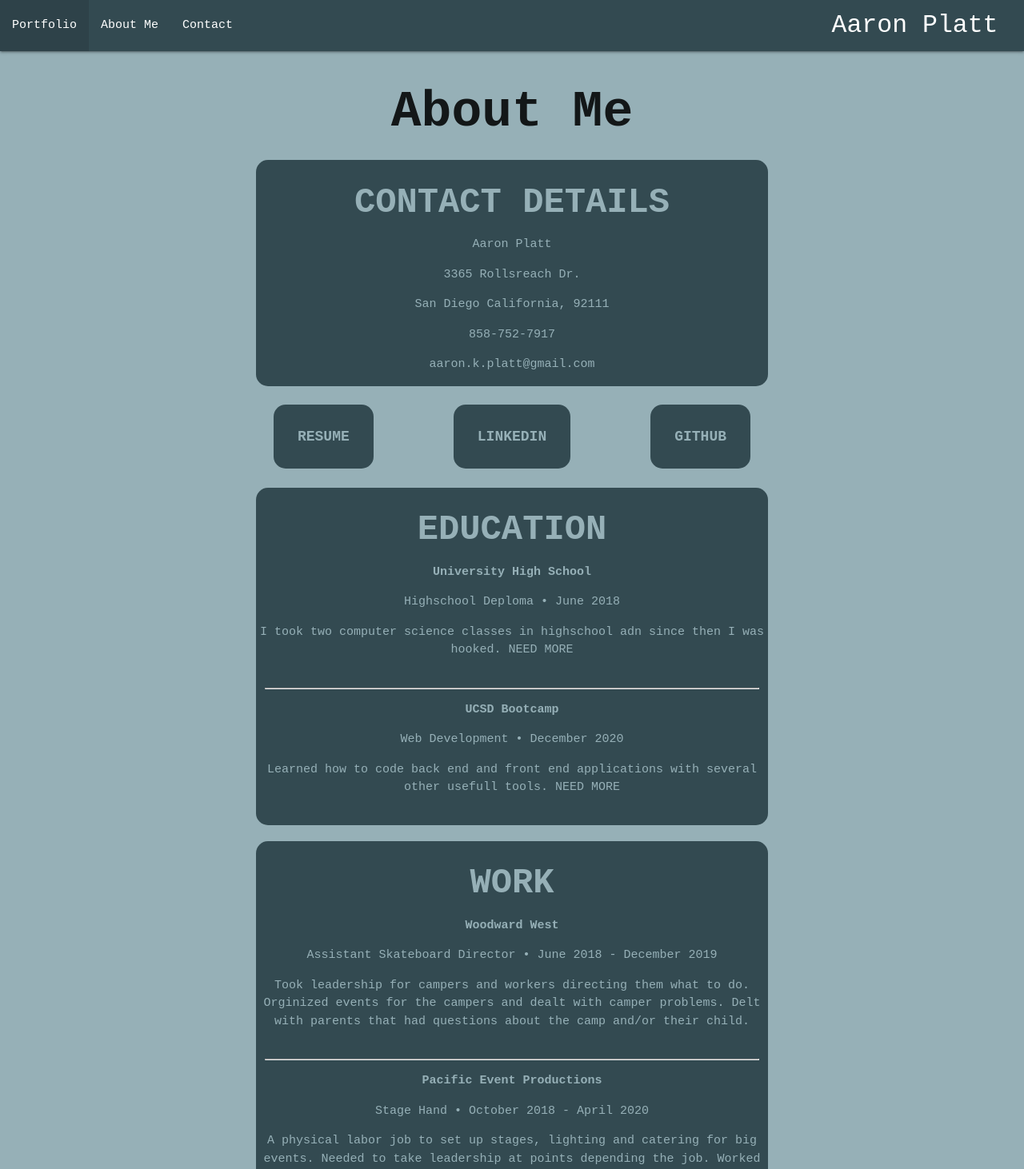
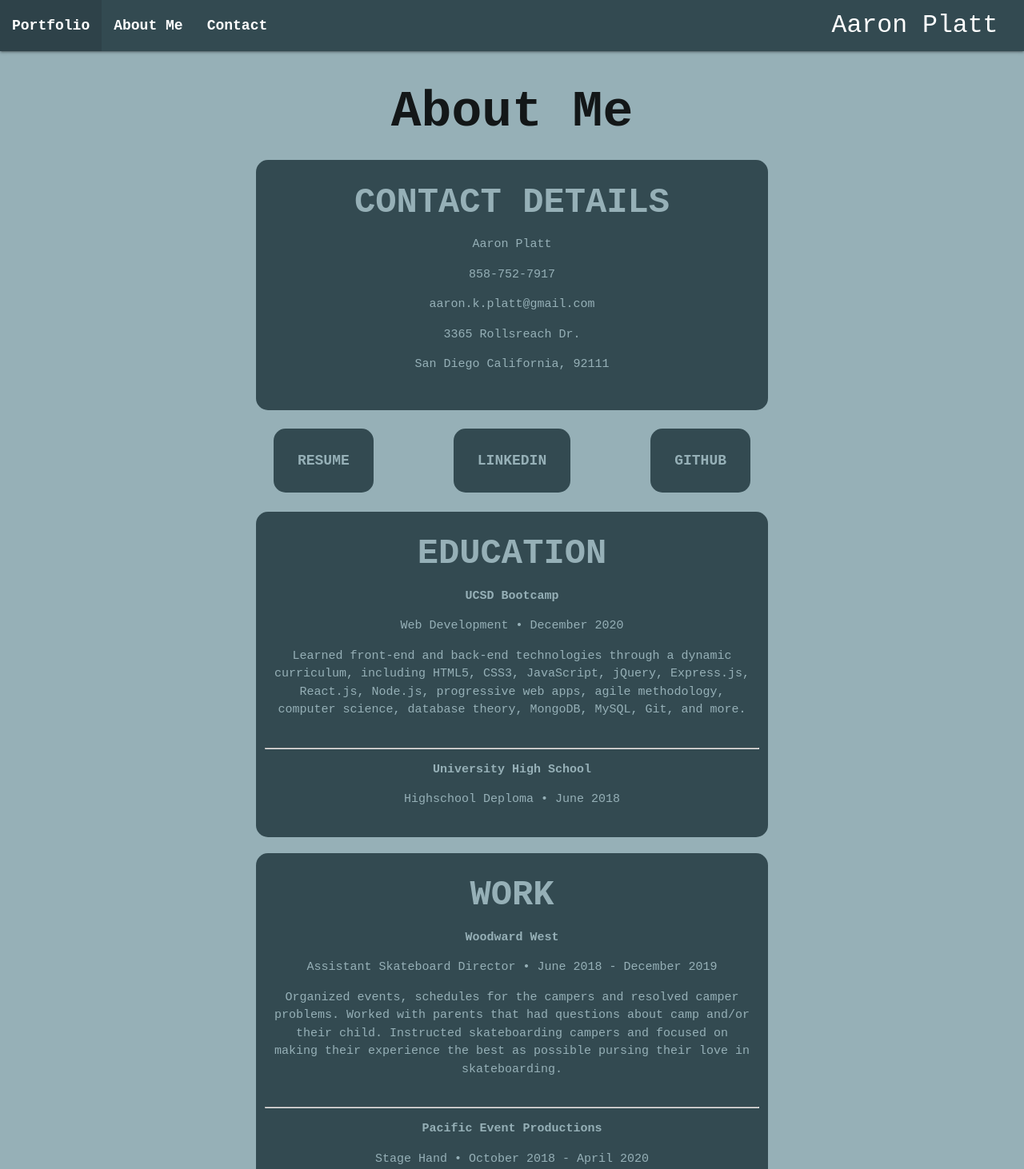
Before and after one commit to aaronkplatt/portfolio-react, a React (Create React App) app in the folder portfolio/: page /About in a window 1280 px wide. Shown: the top 1462 px of the page at 80% size. Built offline with nearby package versions, Linux system fonts and the light colour scheme.

Commit message:
I finished my portfolio, needs to be double checked

```diff
--- a/portfolio/src/components/NavTabs.js
+++ b/portfolio/src/components/NavTabs.js
@@ -6,12 +6,12 @@ function NavTabs() {
   return (
     <nav>
       <div className="nav-wrapper">
-        <a href="./" className="brand-logo right">Aaron Platt</a>
+        <a className='navBold' href="./" className="brand-logo right">Aaron Platt</a>
         {/* <ul id="nav-mobile" className="left hide-on-med-and-down"></ul> */}
         <ul id="nav-mobile" className="left hide-on-med-and-down">
-          <li><a href="./Portfolio">Portfolio</a></li>
-          <li><a href="./About">About Me</a></li>
-          <li><a href="./Contact">Contact</a></li>
+          <li><a className='navBold' href="./Portfolio">Portfolio</a></li>
+          <li><a className='navBold' href="./About">About Me</a></li>
+          <li><a className='navBold' href="./Contact">Contact</a></li>
         </ul>
       </div>
   </nav>
--- a/portfolio/src/components/style/NavTabs.css
+++ b/portfolio/src/components/style/NavTabs.css
@@ -4,3 +4,7 @@
 .nav-wrapper {
     background-color:#334A51;
 }
+.navBold {
+    font-weight: bold;
+    font-size: large;
+}
--- a/portfolio/src/pages/About.js
+++ b/portfolio/src/pages/About.js
@@ -13,10 +13,10 @@ function About() {
         <div className='contactCard col s6 offset-s3'>
           <h3 className='title'>CONTACT DETAILS</h3>
           <p>Aaron Platt</p>
-          <p>3365 Rollsreach Dr.</p>
-          <p>San Diego California, 92111</p>
           <p>858-752-7917</p>
           <p>aaron.k.platt@gmail.com</p>
+          <p>3365 Rollsreach Dr.</p>
+          <p className="address">San Diego California, 92111</p>
         </div>
       </div>
         {/* RESUME LINKs */}
@@ -31,15 +31,14 @@ function About() {
         <div className='educationCard col s6 offset-s3'>
         <h3 className='title'>EDUCATION</h3>
           <div className="row">
-            <p className='title'>University High School</p>
-            <p>Highschool Deploma • June 2018</p>
-            <p>I took two computer science classes in highschool adn since then I was hooked. NEED MORE</p>
+            <p className='title'>UCSD Bootcamp</p>
+            <p>Web Development • December 2020</p>
+            <p className='text'>Learned front-end and back-end technologies through a dynamic curriculum, including HTML5, CSS3, JavaScript, jQuery, Express.js, React.js, Node.js, progressive web apps, agile methodology, computer science, database theory, MongoDB, MySQL, Git, and more.</p>
           </div>
           <hr />
           <div className="row">
-            <p className='title'>UCSD Bootcamp</p>
-            <p>Web Development • December 2020</p>
-            <p>Learned how to code back end and front end applications with several other usefull tools. NEED MORE</p>
+            <p className='title'>University High School</p>
+            <p>Highschool Deploma • June 2018</p>
           </div>
         </div>
       </div>
@@ -50,13 +49,13 @@ function About() {
           <div className="row">
             <p className='title'>Woodward West</p>
             <p>Assistant Skateboard Director • June 2018 - December 2019</p>
-            <p>Took leadership for campers and workers directing them what to do. Orginized events for the campers and dealt with camper problems. Delt with parents that had questions about the camp and/or their child.</p>
+            <p className='text'>Organized events, schedules for the campers and resolved camper problems. Worked with parents that had questions about camp and/or their child. Instructed skateboarding campers and focused on making their experience the best as possible pursing their love in skateboarding.</p>
           </div>
           <hr />
           <div className="row">
             <p className='title'>Pacific Event Productions</p>
             <p>Stage Hand • October 2018 - April 2020</p>
-            <p>A physical labor job to set up stages, lighting and catering for big events. Needed to take leadership at points depending the job. Worked in a wearhouse shipping things in trucks.</p>
+            <p className='text'>Worked in a team to construct and deconstruct public events. Set up stages, lighting and catering to provide the client with their needs. Loaded and unloaded trucks while fixing and organizing the products at the wearhouse.</p>
           </div>
         </div>
       </div>
--- a/portfolio/src/pages/Contact.js
+++ b/portfolio/src/pages/Contact.js
@@ -145,9 +145,9 @@ function Contact() {
       </div>
           {/* Thank you message */}
           <div className="col s10 offset-s1 thankyou_message">
-            <h3>
+            <p className='thankYouText'>
               <em>Thanks</em> for contacting me! I'll get back to you soon!
-            </h3>
+            </p>
           </div>
       </form>
     </div>
--- a/portfolio/src/pages/Home.js
+++ b/portfolio/src/pages/Home.js
@@ -26,7 +26,7 @@ function Home() {
             <li>MomentJS</li>
             <li>VueJS</li>
             <li>Express Web Server</li>
-            <li>Google Sheets</li>
+            <li>Github</li>
         </div>
         {/* HEADER */}
         <div className='col s4'>
--- a/portfolio/src/pages/style/About.css
+++ b/portfolio/src/pages/style/About.css
@@ -2,8 +2,12 @@
     min-height: 100%;
 }
 
+/* Cards */
 .title {
     font-weight: bold;
+}
+.address {
+    padding-bottom: 30px;
 }
 .contactCard {
     background-color: #334A51;
@@ -33,7 +37,13 @@
     padding-top: 30px;
     padding-bottom: 30px;
 }
+.text{
+    padding-left: 20px;
+    padding-right: 20px;
 
+}
+
+/* Links */
 .myLink {
     font-size: larger;
     padding: 30px;
--- a/portfolio/src/pages/style/Contact.css
+++ b/portfolio/src/pages/style/Contact.css
@@ -1,6 +1,11 @@
 .thankyou_message {
     display: none;
     color: #334A51;
+}
+.thankYouText {
+    font-size: 30px;
+    font-weight: bold;
+    margin: 0px;
 }
 
 .title{
--- a/portfolio/src/pages/style/Home.css
+++ b/portfolio/src/pages/style/Home.css
@@ -41,6 +41,7 @@ li {
 }
 .personalLink {
     font-size: larger;
+    font-weight: bold;
     padding: 15px;
     margin-left: 30px;
     margin-right: 30px;
--- a/portfolio/src/pages/style/Portfolio.css
+++ b/portfolio/src/pages/style/Portfolio.css
@@ -1,5 +1,6 @@
 .card {
     min-height: 600px;
+    max-height: auto;
     background-color:#334A51;
     margin: 20px
 }
```
